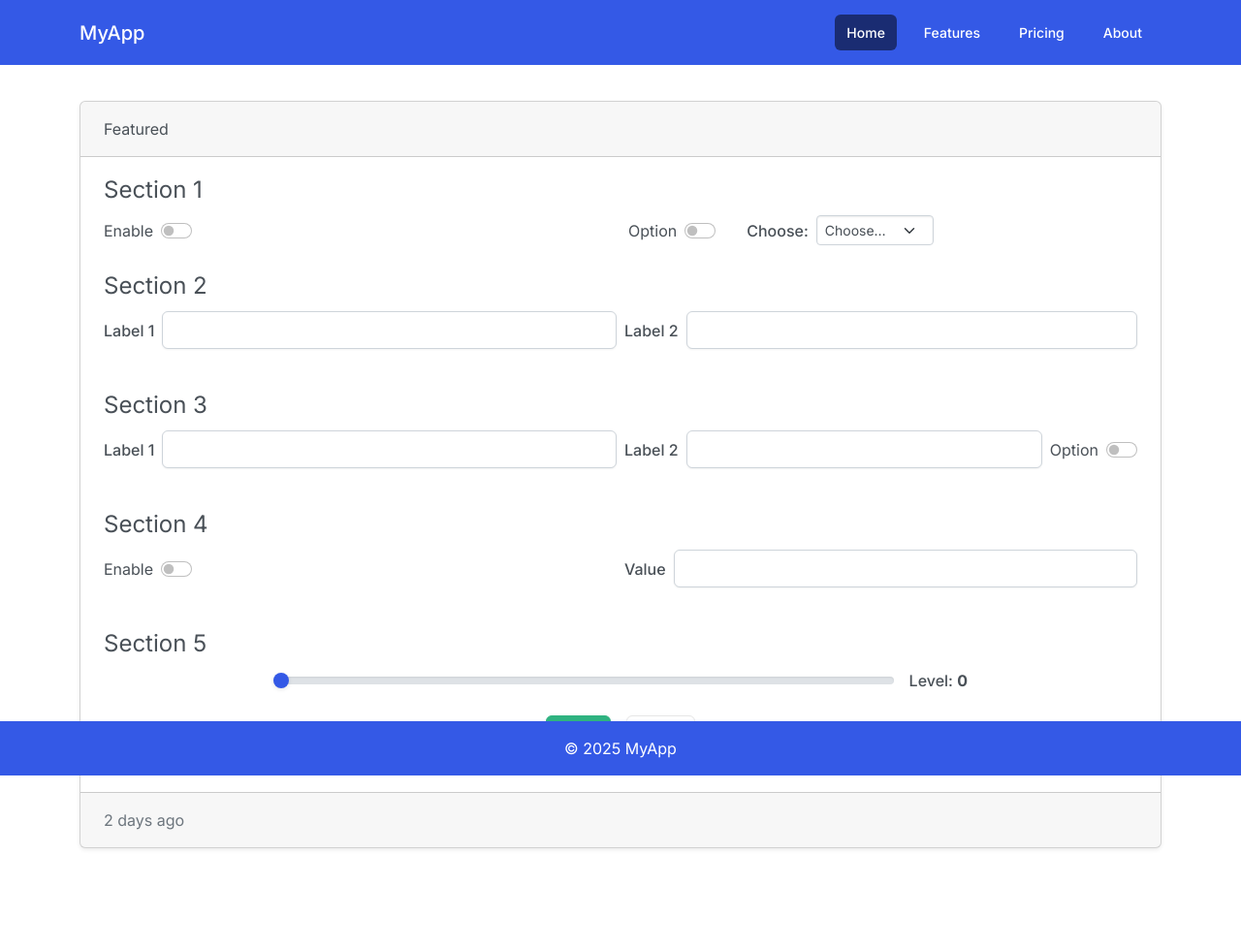
After one commit to lbussy/WsprryPi-UI, a PHP site: page /wsprrypi/newindex.php in a window 1280 px wide. The commit adds this page. Shown: the whole page at 97% size. Run offline with PHP 8.4, Linux system fonts and the light colour scheme.

Commit message:
New Bootswatch-style index

```diff
--- /dev/null
+++ b/data/newindex.php
@@ -0,0 +1,391 @@
+<!DOCTYPE html>
+<html lang="en">
+
+<head>
+    <meta charset="UTF-8" />
+    <meta name="viewport" content="width=device-width, initial-scale=1.0" />
+    <title>Bootswatch Zephyr with Fixed Navbar, Form Sections & Footer</title>
+    <!-- Bootswatch Zephyr CSS -->
+    <link
+        href="https://cdn.jsdelivr.net/npm/bootswatch@5/dist/zephyr/bootstrap.min.css"
+        rel="stylesheet"
+        crossorigin="anonymous" />
+    <style>
+        /* ensure page content isn’t covered by the fixed navbar or footer */
+        body {
+            padding-top: 56px;
+            /* navbar height */
+            padding-bottom: 56px;
+            /* footer height */
+        }
+    </style>
+    <!-- Bootstrap Icons -->
+    <link
+        href="https://cdn.jsdelivr.net/npm/bootstrap-icons@1.10.5/font/bootstrap-icons.css"
+        rel="stylesheet"
+        crossorigin="anonymous" />
+    <style>
+        /* make room for an icon on every form-control */
+        .form-control {
+            padding-right: 2.5rem;
+        }
+
+        /* any container you want icons in must be position-relative */
+        .position-relative .valid-icon,
+        .position-relative .invalid-icon {
+            position: absolute;
+            top: 50%;
+            right: 0.75rem;
+            transform: translateY(-50%);
+            display: none;
+            pointer-events: none;
+        }
+
+        /* show the right icon based on is-valid / is-invalid */
+        .form-control.is-valid+.valid-icon {
+            display: block;
+        }
+
+        .form-control.is-invalid+.invalid-icon {
+            display: block;
+        }
+
+        /* show feedback text when in was-validated or using is-valid / is-invalid */
+        .was-validated .form-control:valid~.valid-feedback,
+        .form-control.is-valid~.valid-feedback {
+            display: block;
+        }
+
+        .was-validated .form-control:invalid~.invalid-feedback,
+        .form-control.is-invalid~.invalid-feedback {
+            display: block;
+        }
+    </style>
+</head>
+
+<body>
+    <!-- Fixed Navbar -->
+    <nav class="navbar navbar-expand-lg navbar-dark bg-primary fixed-top">
+        <div class="container">
+            <a class="navbar-brand" href="#">MyApp</a>
+            <button
+                class="navbar-toggler"
+                type="button"
+                data-bs-toggle="collapse"
+                data-bs-target="#mainNav"
+                aria-controls="mainNav"
+                aria-expanded="false"
+                aria-label="Toggle navigation">
+                <span class="navbar-toggler-icon"></span>
+            </button>
+
+            <div class="collapse navbar-collapse" id="mainNav">
+                <ul class="navbar-nav ms-auto">
+                    <li class="nav-item"><a class="nav-link active" href="#">Home</a></li>
+                    <li class="nav-item"><a class="nav-link" href="#">Features</a></li>
+                    <li class="nav-item"><a class="nav-link" href="#">Pricing</a></li>
+                    <li class="nav-item"><a class="nav-link" href="#">About</a></li>
+                </ul>
+            </div>
+        </div>
+    </nav>
+
+    <!-- Main Content -->
+    <div class="container my-5">
+        <div class="card shadow-sm">
+            <div class="card-header">Featured</div>
+            <div class="card-body">
+
+                <form class="needs-validation" novalidate>
+
+                    <!-- Section 1 (inline labels & controls) -->
+                    <fieldset class="mb-4">
+                        <legend>Section 1</legend>
+                        <div class="row gx-3">
+                            <!-- Left column: switch with label on its left -->
+                            <div class="col-md-6 d-flex align-items-center">
+                                <div class="form-check form-switch form-check-reverse mb-0">
+                                    <input
+                                        class="form-check-input"
+                                        type="checkbox"
+                                        role="switch"
+                                        id="section1-switch-left">
+                                    <label
+                                        class="form-check-label mb-0"
+                                        for="section1-switch-left">Enable</label>
+                                </div>
+                            </div>
+
+                            <!-- Right column: switch + dropdown, with label above dropdown when wrapping -->
+                            <div class="col-md-6">
+                                <div class="row gx-2 align-items-center">
+                                    <!-- Option switch -->
+                                    <div class="col-auto d-flex align-items-center mb-2 mb-md-0 me-md-4">
+                                        <div class="form-check form-switch form-check-reverse mb-0">
+                                            <input
+                                                class="form-check-input"
+                                                type="checkbox"
+                                                role="switch"
+                                                id="section1-switch-right">
+                                            <label
+                                                class="form-check-label mb-0"
+                                                for="section1-switch-right">Option</label>
+                                        </div>
+                                    </div>
+                                    <!-- Dropdown label: full width on xs/sm, auto width on md+ -->
+                                    <div class="col-12 col-md-auto mb-1 mb-md-0">
+                                        <label
+                                            for="section1-dropdown"
+                                            class="form-label mb-0">Choose:</label>
+                                    </div>
+                                    <!-- Dropdown select: full width on xs/sm, auto width on md+ -->
+                                    <div class="col-12 col-md-auto">
+                                        <select
+                                            id="section1-dropdown"
+                                            class="form-select form-select-sm w-100 w-md-auto mb-0">
+                                            <option selected>Choose…</option>
+                                            <option value="1">One</option>
+                                            <option value="2">Two</option>
+                                            <option value="3">Three</option>
+                                        </select>
+                                    </div>
+                                </div>
+                            </div>
+                        </div>
+                    </fieldset>
+
+                    <!-- Section 2 -->
+                    <fieldset class="mb-4">
+                        <legend>Section 2</legend>
+                        <div class="row gx-2 align-items-center">
+                            <!-- Left column -->
+                            <div class="col-md-6 mb-3">
+                                <div class="row gx-2 align-items-center">
+                                    <div class="col-auto text-end">
+                                        <label for="section6-field1" class="form-label mb-0">Label 1</label>
+                                    </div>
+                                    <div class="col position-relative">
+                                        <input
+                                            type="text"
+                                            id="section6-field1"
+                                            class="form-control"
+                                            required />
+                                        <div class="valid-feedback">Valid</div>
+                                        <div class="invalid-feedback">Invalid</div>
+                                    </div>
+                                </div>
+                            </div>
+                            <!-- Right column -->
+                            <div class="col-md-6 mb-3">
+                                <div class="row gx-2 align-items-center">
+                                    <div class="col-auto text-end">
+                                        <label for="section6-field2" class="form-label mb-0">Label 2</label>
+                                    </div>
+                                    <div class="col position-relative">
+                                        <input
+                                            type="text"
+                                            id="section6-field2"
+                                            class="form-control"
+                                            required />
+                                        <div class="valid-feedback">Valid</div>
+                                        <div class="invalid-feedback">Invalid</div>
+                                    </div>
+                                </div>
+                            </div>
+                        </div>
+                    </fieldset>
+
+                    <!-- Section 3 -->
+                    <fieldset class="mb-4">
+                        <legend>Section 3</legend>
+                        <div class="row gx-2 align-items-center">
+                            <!-- Left column: label + text input -->
+                            <div class="col-md-6 mb-3">
+                                <div class="row gx-2 align-items-center">
+                                    <div class="col-auto text-end">
+                                        <label for="section3-field1" class="form-label mb-0">Label 1</label>
+                                    </div>
+                                    <div class="col position-relative">
+                                        <input
+                                            type="text"
+                                            id="section3-field1"
+                                            class="form-control"
+                                            required />
+                                        <div class="valid-feedback">Valid</div>
+                                        <div class="invalid-feedback">Invalid</div>
+                                    </div>
+                                </div>
+                            </div>
+
+                            <!-- Right column: label + text input, then switch + label -->
+                            <div class="col-md-6 mb-3">
+                                <div class="row gx-2 align-items-center">
+                                    <div class="col-auto text-end">
+                                        <label for="section3-field2" class="form-label mb-0">Label 2</label>
+                                    </div>
+                                    <div class="col position-relative">
+                                        <input
+                                            type="text"
+                                            id="section3-field2"
+                                            class="form-control"
+                                            required />
+                                        <div class="valid-feedback">Valid</div>
+                                        <div class="invalid-feedback">Invalid</div>
+                                    </div>
+                                    <div class="col-auto d-flex align-items-center">
+                                        <div class="form-check form-switch form-check-reverse mb-0">
+                                            <input
+                                                class="form-check-input"
+                                                type="checkbox"
+                                                role="switch"
+                                                id="section3-switch" />
+                                            <label
+                                                class="form-check-label mb-0"
+                                                for="section3-switch">Option</label>
+                                        </div>
+                                    </div>
+                                </div>
+                            </div>
+                        </div>
+                    </fieldset>
+
+                    <!-- Section 4 -->
+                    <fieldset class="mb-4">
+                        <legend>Section 4</legend>
+                        <div class="row gx-2 align-items-center">
+                            <!-- Left column: switch with label on its left -->
+                            <div class="col-md-6 mb-3 d-flex align-items-center">
+                                <div class="form-check form-switch form-check-reverse mb-0">
+                                    <input
+                                        class="form-check-input"
+                                        type="checkbox"
+                                        role="switch"
+                                        id="section4-switch"
+                                        required />
+                                    <label
+                                        class="form-check-label mb-0"
+                                        for="section4-switch">Enable</label>
+                                </div>
+                            </div>
+
+                            <!-- Right column: label + numeric input -->
+                            <div class="col-md-6 mb-3">
+                                <div class="row gx-2 align-items-center">
+                                    <div class="col-auto text-end">
+                                        <label
+                                            for="section4-number"
+                                            class="form-label mb-0">Value</label>
+                                    </div>
+                                    <div class="col position-relative">
+                                        <input
+                                            type="number"
+                                            id="section4-number"
+                                            class="form-control"
+                                            min="-200"
+                                            max="200"
+                                            step="0.000001"
+                                            required />
+                                        <div class="valid-feedback">Valid</div>
+                                        <div class="invalid-feedback">Invalid</div>
+                                    </div>
+                                </div>
+                            </div>
+                        </div>
+                    </fieldset>
+
+                    <!-- Section 5 -->
+                    <fieldset class="mb-4">
+                        <legend>Section 5</legend>
+                        <div class="d-flex justify-content-center align-items-center">
+                            <input
+                                type="range"
+                                id="section5-range"
+                                class="form-range me-3"
+                                style="width: 60%;"
+                                min="0"
+                                max="7"
+                                step="1"
+                                value="0" />
+                            <label for="section5-range" class="form-label mb-0">
+                                Level: <span id="section5-range-value" class="fw-bold">0</span>
+                            </label>
+                        </div>
+                    </fieldset>
+
+                    <!-- Section 6 -->
+                    <fieldset class="mb-4">
+                        <div class="d-flex justify-content-center gap-3">
+                            <button type="submit" class="btn btn-success">
+                                Save
+                            </button>
+                            <button type="reset" class="btn btn-secondary">
+                                Reset
+                            </button>
+                        </div>
+                    </fieldset>
+
+                </form>
+            </div>
+            <div class="card-footer text-muted">2 days ago</div>
+        </div>
+    </div>
+
+    <!-- Fixed Footer -->
+    <footer class="fixed-bottom bg-primary text-white">
+        <div class="container text-center py-3">
+            © 2025 MyApp
+        </div>
+    </footer>
+
+    <!-- jQuery 3.7.1 -->
+    <script
+        src="https://code.jquery.com/jquery-3.7.1.min.js"
+        integrity="sha256-/JqT3SQfawRcv/BIHPThkBvs0OEvtFFmqPF/lYI/Cxo="
+        crossorigin="anonymous">
+    </script>
+    <!-- Bootstrap Bundle JS (Includes Popper) -->
+    <script
+        src="https://cdn.jsdelivr.net/npm/bootstrap@5.3.5/dist/js/bootstrap.bundle.min.js"
+        integrity="sha384-k6d4wzSIapyDyv1kpU366/PK5hCdSbCRGRCMv+eplOQJWyd1fbcAu9OCUj5zNLiq"
+        crossorigin="anonymous">
+    </script>
+    <script>
+        // Example jQuery usage
+        $(function() {
+            $('.card').on('click', function() {
+                // alert('Card clicked!');
+            });
+        });
+    </script>
+    <script>
+        $(function() {
+            const $form = $('.needs-validation');
+
+            $form.on('submit', function(e) {
+                if (!this.checkValidity()) {
+                    e.preventDefault();
+                    e.stopPropagation();
+                }
+                $form.addClass('was-validated');
+            });
+
+            // live toggle of is-valid / is-invalid for every form-control
+            $form.find('.form-control').on('input', function() {
+                const $el = $(this);
+                if (this.checkValidity()) {
+                    $el.addClass('is-valid').removeClass('is-invalid');
+                } else {
+                    $el.addClass('is-invalid').removeClass('is-valid');
+                }
+            });
+        });
+    </script>
+    <script>
+        // live update of the range readout
+        $('#section5-range').on('input', function() {
+            $('#section5-range-value').text(this.value);
+        });
+    </script>
+</body>
+
+</html>
```
Also changed, not shown: data/index.php (+49 -36 lines).
